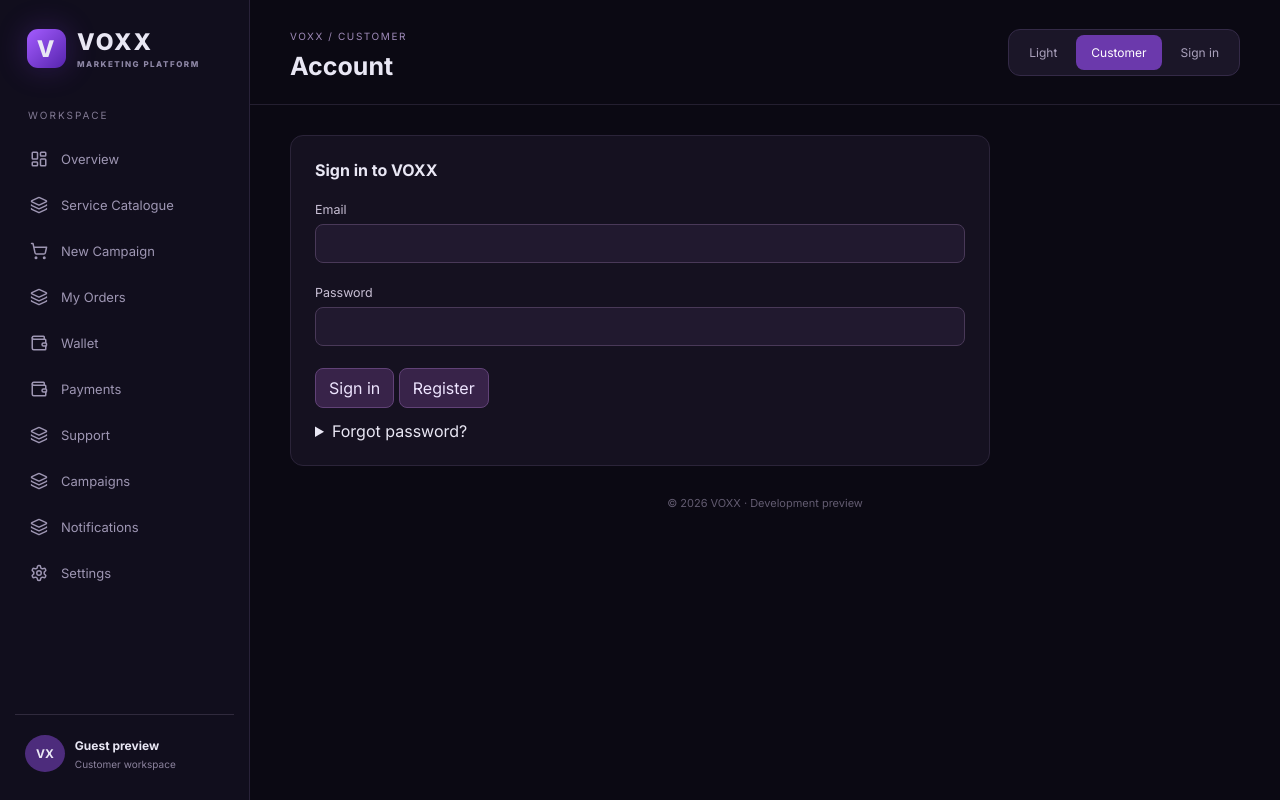
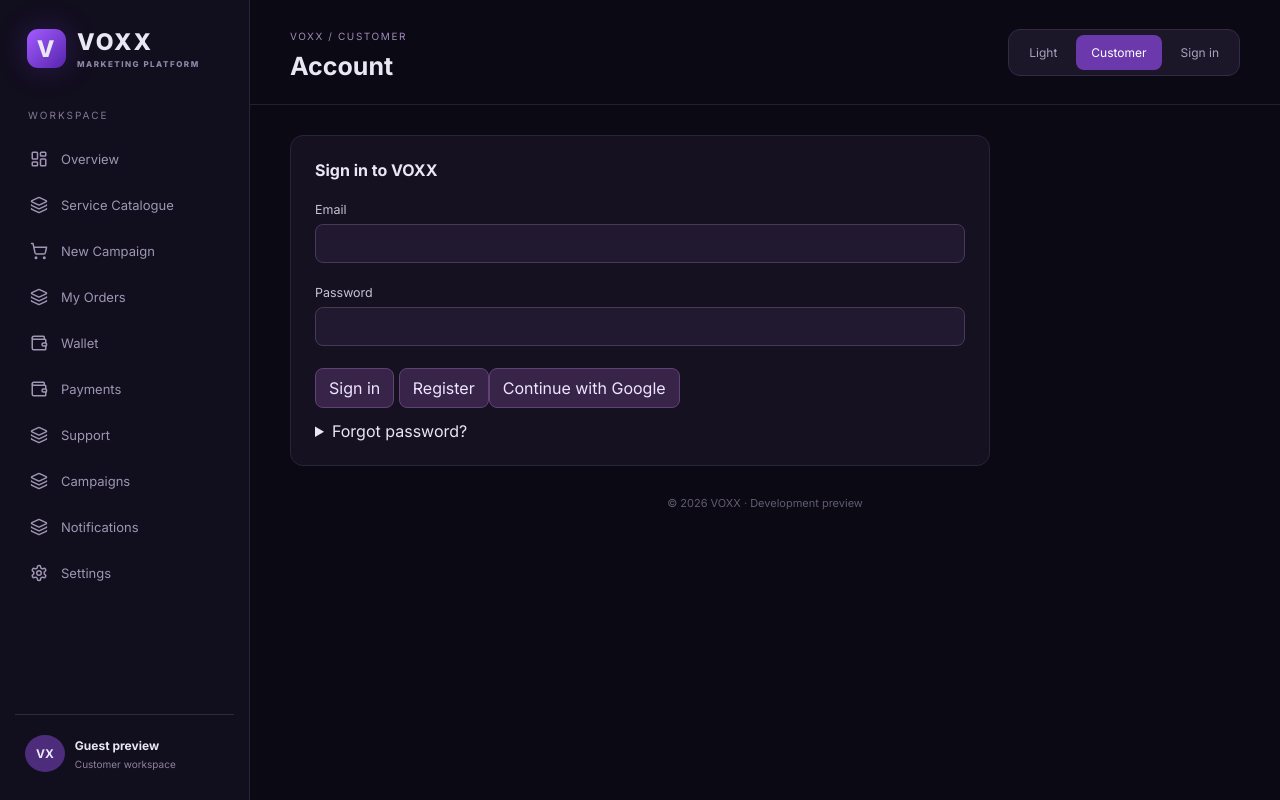
Before and after one commit to sisirey12-rgb/VOX-SMM-AI, a React (Vite) app: page / in a window 1280 px wide. Both pictures are taken after a click on the button "Sign in". Built offline with nearby package versions, Linux system fonts and the light colour scheme; no server answers; the database is empty.

Commit message:
Add Google sign-in to VOXX

```diff
--- a/src/Account.tsx
+++ b/src/Account.tsx
@@ -68,6 +68,22 @@ export function Account({ session }: { session: Session | null }) {
       setBusy(false);
     }
   }
+  async function signInWithGoogle() {
+    if (!db) return;
+    setBusy(true);
+    setMessage("");
+    try {
+      const { error } = await db.auth.signInWithOAuth({
+        provider: "google",
+        options: { redirectTo: `${window.location.origin}/?account=google` },
+      });
+      if (!error) return;
+      setMessage(error.message);
+    } catch {
+      setMessage("Google sign-in failed. Try again.");
+    }
+    setBusy(false);
+  }
   return (
     <section className="panel form-panel catalog">
       <h3>
@@ -116,6 +132,9 @@ export function Account({ session }: { session: Session | null }) {
           >
             {signup ? "Use existing account" : "Register"}
           </button>
+          <button type="button" disabled={busy} onClick={signInWithGoogle}>
+            Continue with Google
+          </button>
         </form>
       ) : (
         <p>
```
